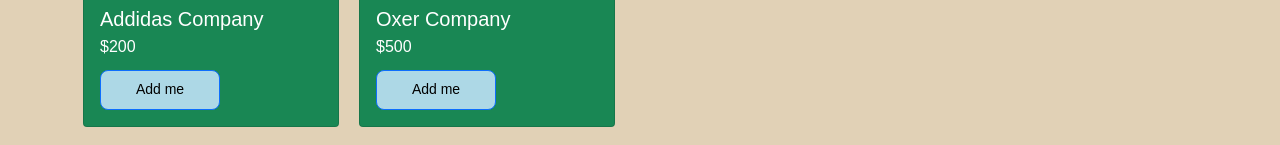
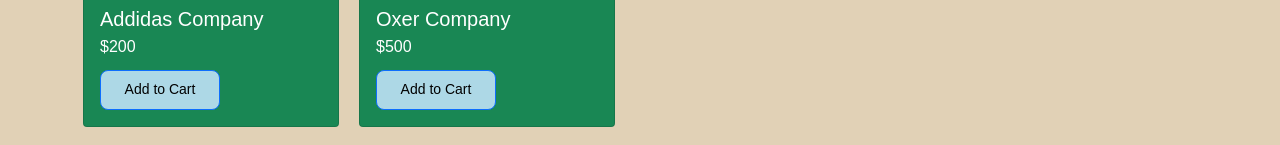
Before and after one commit to Hussain-0408/online-shoes-store, a React (Create React App) app: page / in a window 1280 px wide. Shown: the part 367-512 px from the top of the page. Built offline with nearby package versions, Linux system fonts and the light colour scheme.

Commit message:
add functionality to add to cart button

```diff
--- a/src/components/ShoesContainer.js
+++ b/src/components/ShoesContainer.js
@@ -18,7 +18,7 @@
   ];
 
   const [cart, setCart] = useState([]);
-  const [disabled, setDisabled] = useState(false);
+
 
   const increaseQty = (item) => {
 
@@ -48,11 +48,11 @@
 
     if (existing) {
       setCart(cart.map((product) => product.name === items.name ? { ...product, quantity: product.quantity + 1 } : product));
-      setDisabled(true)
+
     }
     else {
       setCart([...cart, { ...items, quantity: 1 }]);
-      setDisabled(false)
+
     }
 
   }
@@ -81,9 +81,11 @@
                       <button
                         onClick={() => handlechange(card)}
                         type="button"
-                        className="btn btn-primary  btn-sm me-2 add-button"
+                        disabled = {cart.find(product=> product.name === card.name)}
+                        className="btn btn-primary btn-sm me-2 add-button"
                       >
-                        {disabled ? "Add to Cat" : "Add me"}
+                        {cart.find(product=> product.name === card.name) ? "Added Me" : "Add to Cart"}
+
                       </button>
 
                   </div>
@@ -115,8 +117,6 @@
                             <button onClick={() => increaseQty(item)} className='border rounded-2'>+</button>
                           </div>
 
-
-
                         </div>
                       </div>
                     ))}
```
